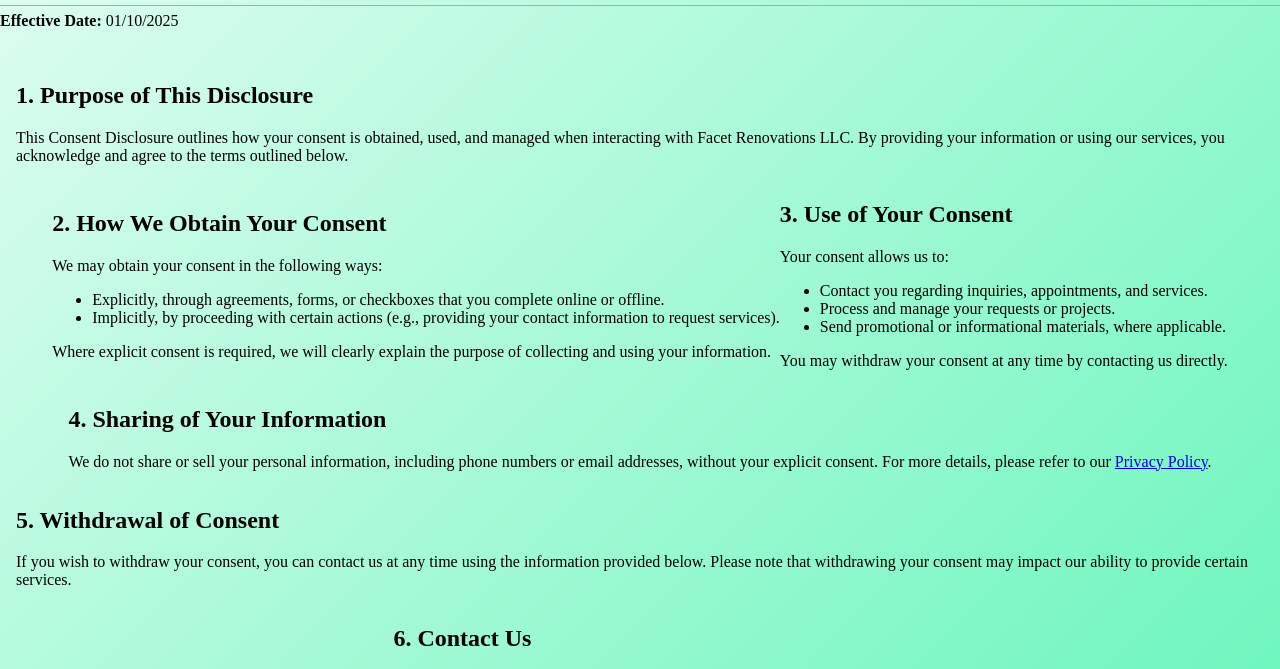
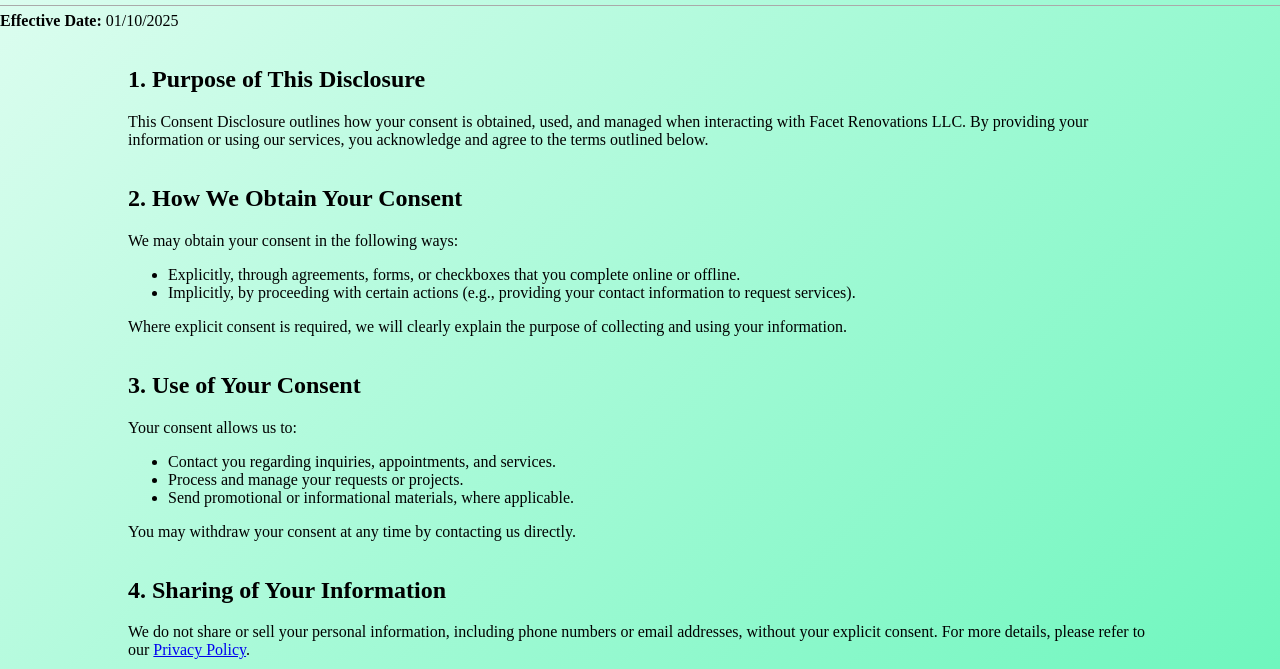
Before and after one commit to Proto133/facet-ren-coming-soon, a website: page consent-disclosure.html in a window 1280 px wide. Shown: the part 47-716 px from the top of the page. Drawn offline with Linux system fonts and the light colour scheme.

```diff
--- a/consent-disclosure.html
+++ b/consent-disclosure.html
@@ -9,16 +9,16 @@
 </head>
 
 <body>
-    <header>
     <nav>
         <a href="/" aria-current="page">Home</a>
         <a href="/privacy.html">Privacy</a>
         <a href="/consent-disclosure.html">Consent Disclosure</a>
     </nav>
-        <div>
+
+    <header>
         <h1>Consent Disclosure</h1>
         <p><strong>Effective Date:</strong> 01/10/2025</p>
-        </div>
+
     </header>
     <main>
         <section>
--- a/styles.css
+++ b/styles.css
@@ -31,6 +31,11 @@
   flex-wrap: wrap;
   justify-content: center;
   align-items: center;
+}
+
+main section {
+  flex: 0 0 80%;
+
 }
 
 .logo {
@@ -77,9 +82,7 @@
   background-color: #9945ff7e;
 }
 
-main {
-  padding: 1rem;
-}
+
 
 h1 {
   font-weight: bold;
```
Also changed, not shown: privacy.html (+1 -3 lines). Lines whose indentation alone changed are shown as unchanged.
